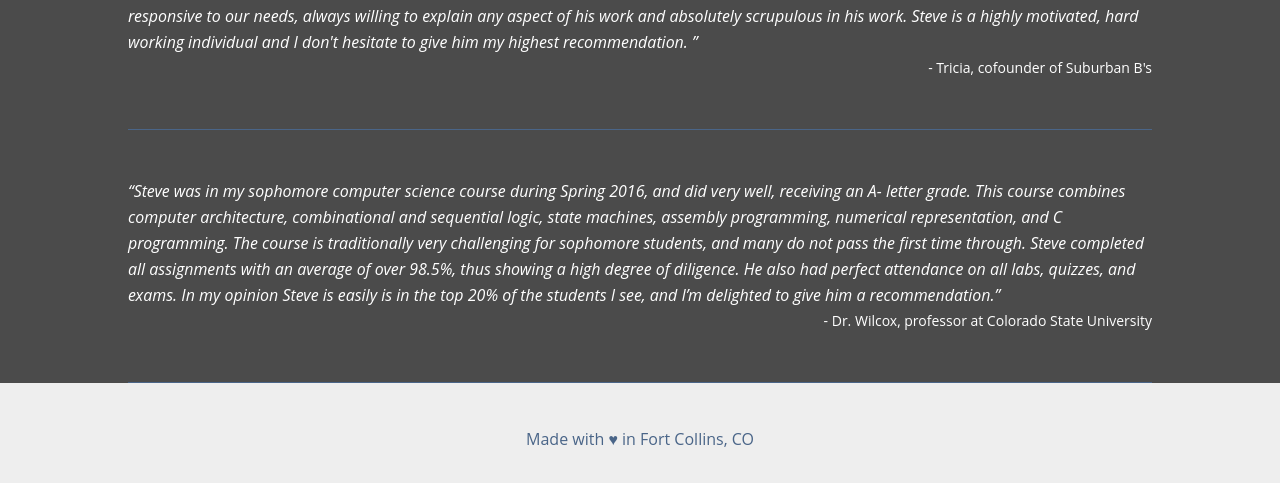
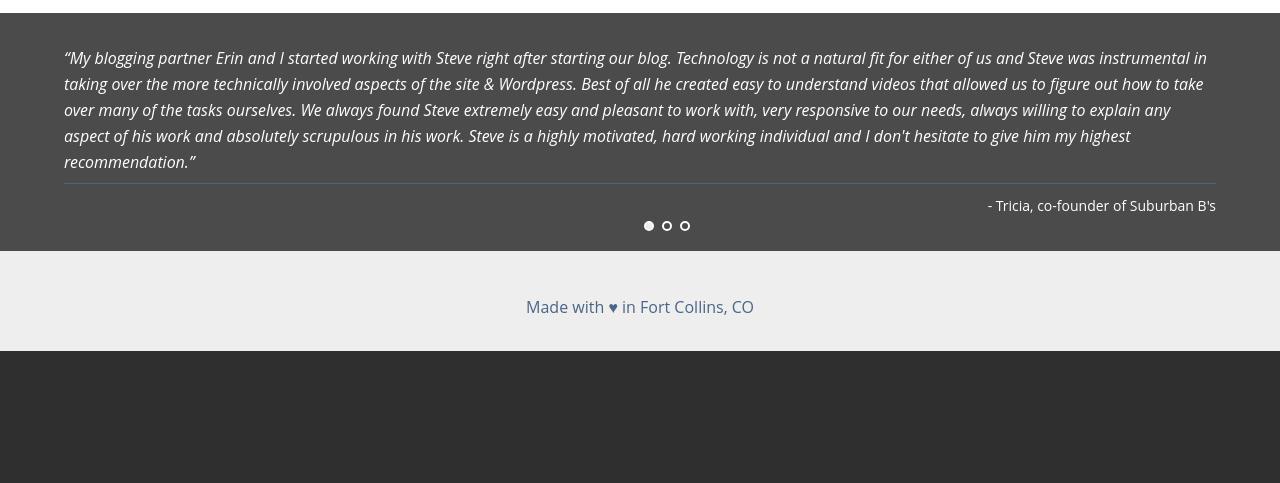
Before and after one commit to stevewhitmore/swhitmore.com, a PHP site: page / in a window 1280 px wide. Shown: the part 2327-2810 px from the top of the page. After the commit the page ends 2678 px from the top, so only its background shows below. Run offline with PHP 8.4, Linux system fonts and the light colour scheme; some libraries are stand-ins or nearby versions; some web fonts are replaced.

Commit message:
Updated portfolio style and behavior

```diff
--- a/inc/main.js
+++ b/inc/main.js
@@ -1,3 +1,6 @@
+/***************************************************
+     Driver of all site javascript operations.
+***************************************************/
 
 // Smooth scroll down on click 'see portfolio'
 $("#down").click(function() {
@@ -6,7 +9,23 @@ $("#down").click(function() {
     }, 1000);
 });
 
+// Using 'Unslider' v2.0 by @idiot and friends
+var $testimonials = $('#testimonials');
+$testimonials.on('mouseover', function() {
+    $testimonials.unslider('stop');
+}).on('mouseout', function() {
+    $testimonials.unslider('start');
+});
 
+$testimonials.unslider({
+    autoplay: true,
+    infinite: true,
+    arrows: false,
+    delay: 10000
+});
+
+/************ Project popup management **************/
+// variables from popups.js made into jQuery object
 var $projPop = $(projPop),
     $popInner = $(popInner),
     activePop;
@@ -16,6 +35,7 @@ $('.proj-thumb').click(function() {
     let id = $(this).parents().attr('id');
     for(let i = 0; i < allPopups.length; i++) {
         if(id === allPopups[i].htmlID) {
+            $popInner.attr('id', id);
             activePop = allPopups[i];
             activePop.fillContent();
             $projPop.fadeIn();
@@ -23,11 +43,11 @@ $('.proj-thumb').click(function() {
     }
 });
 
-// Hide relevant popup
+// Hide popup
 $('#close').click(function() {
     $('#proj-pop').fadeOut();
 });
-$(projPop).click(function() {
+$projPop.click(function() {
     $(this).fadeOut();
 });
 $popInner.click(function(e) {
@@ -37,10 +57,11 @@ $popInner.click(function(e) {
 // Scroll through popups
 function scrollProjects(el) {
     $('#' + el).click(function() {
-        $popInner.hide();
         var dir = (el === 'next' ? 1 : -1),
             index = allPopups.indexOf(activePop) + dir,
             length = allPopups.length;
+
+        // crude but direct
         if(index >= 0 && index < length) {
             activePop = allPopups[index];
         } else {
@@ -51,9 +72,16 @@ function scrollProjects(el) {
                 activePop = allPopups[0];
             }
         }
+
+        // assign correct id to inner popup area for background image
+        $popInner.attr('id', activePop.htmlID);
+
+        // now we know which project's information to populate the popup
+        $popInner.hide();
         activePop.fillContent();
         $popInner.fadeIn();
     });
 }
 scrollProjects('next');
 scrollProjects('prev');
+/************ /Project popup management **************/
--- a/inc/popups.js
+++ b/inc/popups.js
@@ -36,7 +36,7 @@ class Popup {
 }
 
 var projPop = document.getElementById('proj-pop'),
-    popInner = document.getElementById('pop-inner'),
+    popInner = document.getElementsByClassName('pop-inner')[0],
     popContent = document.getElementById('pop-content'),
     h2 = popInner.getElementsByTagName('h2')[0],
     span = document.getElementById('my-resp'),
--- a/inc/style.css
+++ b/inc/style.css
@@ -102,17 +102,18 @@ i.fa {
 /* Portfolio section */
 section#portfolio {
     margin: 0 auto;
-    width: 80%;
+    width: 90%;
+    max-width: 1300px;
     background: #fff;
 }
 section#portfolio h2,
-#pop-inner h2,
+.pop-inner h2,
 .folio-inner p,
 footer {
     color: #4a6588;
 }
 section#portfolio h2,
-#pop-inner h2 {
+.pop-inner h2 {
     width: auto;
     margin: 20px 0;
     padding-bottom: 10px;
@@ -303,20 +303,37 @@ section#testimonials {
     background-color: #4b4b4b;
     color: #fff;
 }
-section#testimonials p {
-    width: 80%;
+section#testimonials p,
+section#testimonials span {
+    width: 90%;
     margin: 0 auto;
-    padding: 3em 0;
+    padding: 2em 0 0.5em;
     line-height: 26px;
     border-bottom: 1px solid #4a6588;
 }
 section#testimonials q {
     font-style: italic;
 }
-section#testimonials p span {
+section#testimonials span {
     display: block;
+    padding: 0.5em 0 2em;
     text-align: right;
+    border-bottom: none;
+}
+section#testimonials span a {
     font-size: 14px;
+}
+
+nav.unslider-nav {
+    position: absolute;
+    bottom: 15px;
+    left: 50%;
+}
+.unslider-nav ol li.unslider {
+    border: 2px solid #eee;
+}
+.unslider-nav ol li.unslider-active {
+    background: #eee;
 }
 
 /* Footer styles */
--- a/index.php
+++ b/index.php
@@ -9,6 +9,7 @@
     <meta name='author' content='Steve Whitmore'>
     <link rel='icon' type='image/png' href='favicon.png'>
     <link type='text/css' rel='stylesheet' href='./inc/font-awesome.css'>
+    <link type='text/css' rel='stylesheet' href='./inc/unslider.css'>
     <link type='text/css' rel='stylesheet' href='./inc/style.css'>
 
     <script type="text/javascript">
@@ -52,8 +53,8 @@
 </header>
 
 <section id="portfolio">
+        <div class="folio-inner">
             <h2>Personal Projects</h2>
-    <div class="folio-inner">
             <p class="intro">I've really enjoyed working on these projects. The collection below is a bit eclectic since it ranges from WordPress to an assembler written in C. There are too many interesting areas of our field to narrow them down to just one!</p>
     <?php
         require_once('inc/Thumb.php');
@@ -61,9 +62,8 @@
             $vf = $thumb->name == 'APFED';
             if($vf) { ?>
                 </div>
-            <div class="folio-outer" id="visfire">
+                    <div class="folio-inner" id="visfire">
                         <h2>Projects with <a href="http://visfire.com" target="_blank">VisFire</a></h2>
-                <div class="folio-inner">
                         <p class="intro">I've had the pleasure of working with dozens of clients as a member of the VisFire team. Below are some of the projects I'm most proud to have been a part of.</p>
             <?php } ?>
             <div class="project" id="<?php echo $thumb->id; ?>">
@@ -78,14 +78,20 @@
     </div>
 </section>
 <section id="testimonials">
-    <p>
-        <q cite="http://www.suburban-bees.com/">My blogging partner Erin and I started working with Steve right after starting our blog. Technology is not a natural fit for either of us and Steve was instrumental in taking over the more technically involved aspects of the site & Wordpress. Best of all he created easy to understand videos that allowed us to figure out how to take over many of the tasks ourselves. We always found Steve extremely easy and pleasant to work with, very responsive to our needs, always willing to explain any aspect of his work and absolutely scrupulous in his work. Steve is a highly motivated, hard working individual and I don't hesitate to give him my highest recommendation. </q>
-        <span>- Tricia, cofounder of <a href="http://www.suburban-bees.com/" target="_blank" class="testi-source">Suburban B's</a></span>
-    </p>
-    <p>
-        <q cite="http://www.cs.colostate.edu/~wilcox/">Steve was in my sophomore computer science course during Spring 2016, and did very well, receiving an A- letter grade. This course combines computer architecture, combinational and sequential logic, state machines, assembly programming, numerical representation, and C programming. The course is traditionally very challenging for sophomore students, and many do not pass the first time through. Steve completed all assignments with an average of over 98.5%, thus showing a high degree of diligence. He also had perfect attendance on all labs, quizzes, and exams. In my opinion Steve is easily is in the top 20% of the students I see, and I’m delighted to give him a recommendation.</q>
-        <span>- Dr. Wilcox, <a href="http://www.cs.colostate.edu/~wilcox/" target="_blank" class="testi-source">professor at Colorado State University</a></span>
-    </p>
+    <ul>
+        <li class="testi-single">
+            <p><q cite="http://www.suburban-bees.com/">My blogging partner Erin and I started working with Steve right after starting our blog. Technology is not a natural fit for either of us and Steve was instrumental in taking over the more technically involved aspects of the site & Wordpress. Best of all he created easy to understand videos that allowed us to figure out how to take over many of the tasks ourselves. We always found Steve extremely easy and pleasant to work with, very responsive to our needs, always willing to explain any aspect of his work and absolutely scrupulous in his work. Steve is a highly motivated, hard working individual and I don't hesitate to give him my highest recommendation.</q></p>
+            <span><a href="http://www.suburban-bees.com/" target="_blank" class="testi-source">- Tricia, co-founder of Suburban B's</a></span>
+        </li>
+        <li class="testi-single">
+            <p><q cite="http://visfire.com/">Steve has assisted our team on numerous complex projects where a straightforward answer wasn’t always clear. He always seems able to find an outside perspective and a creative solution. He excels in front end development, responsive websites, content management systems, and customer service.  Many developers lack the communication skills to convey technical tasks to the client or management, but Steve has always excelled in this area. He also takes direction well and is self motivated.</q></p>
+            <span><a href="http://visfire.com/" target="_blank" class="testi-source">- Cory, co-owner of VisFire</a></span>
+        </li>
+        <li class="testi-single">
+            <p><q cite="http://www.cs.colostate.edu/~wilcox/">Steve was in my sophomore computer science course during Spring 2016, and did very well, receiving an A- letter grade. This course combines computer architecture, combinational and sequential logic, state machines, assembly programming, numerical representation, and C programming. The course is traditionally very challenging for sophomore students, and many do not pass the first time through. Steve completed all assignments with an average of over 98.5%, thus showing a high degree of diligence. He also had perfect attendance on all labs, quizzes, and exams. In my opinion Steve is easily is in the top 20% of the students I see, and I’m delighted to give him a recommendation.</q></p>
+            <span><a href="http://www.cs.colostate.edu/~wilcox/" target="_blank" class="testi-source">- Dr. Wilcox, professor at Colorado State University</a></span>
+        </li>
+    </ul>
 </section>
 
 <footer>
@@ -93,7 +99,7 @@
 </footer>
 
 <div id="proj-pop">
-    <div id="pop-inner">
+    <div class="pop-inner" id="">
         <h2></h2>
         <div id="pop-content">
             <p></p>
@@ -107,9 +113,10 @@
     </div>
 </div>
 
-<script data-require="jquery@*" data-semver="3.0.0" src="https://cdnjs.cloudflare.com/ajax/libs/jquery/3.0.0/jquery.js"></script>
-<script type="text/javascript" src="./inc/popups.js"></script>
-<script type="text/javascript" src="./inc/main.js"></script>
+<script src="./inc/jquery-3.1.1.min.js"></script>
+<script src="./inc/unslider.min.js"></script>
+<script src="./inc/popups.js"></script>
+<script src="./inc/main.js"></script>
 
 
 <!--                                           .x+!?T!!+:.
```
Also changed, not shown: other parts of inc/style.css (+24 -22 lines). Lines whose indentation alone changed are shown as unchanged.
